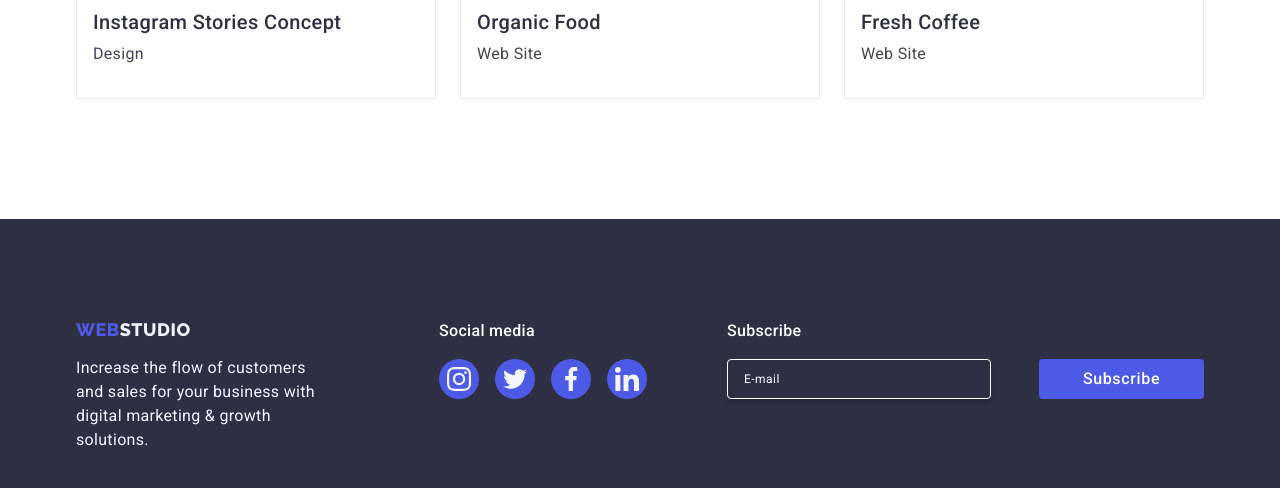
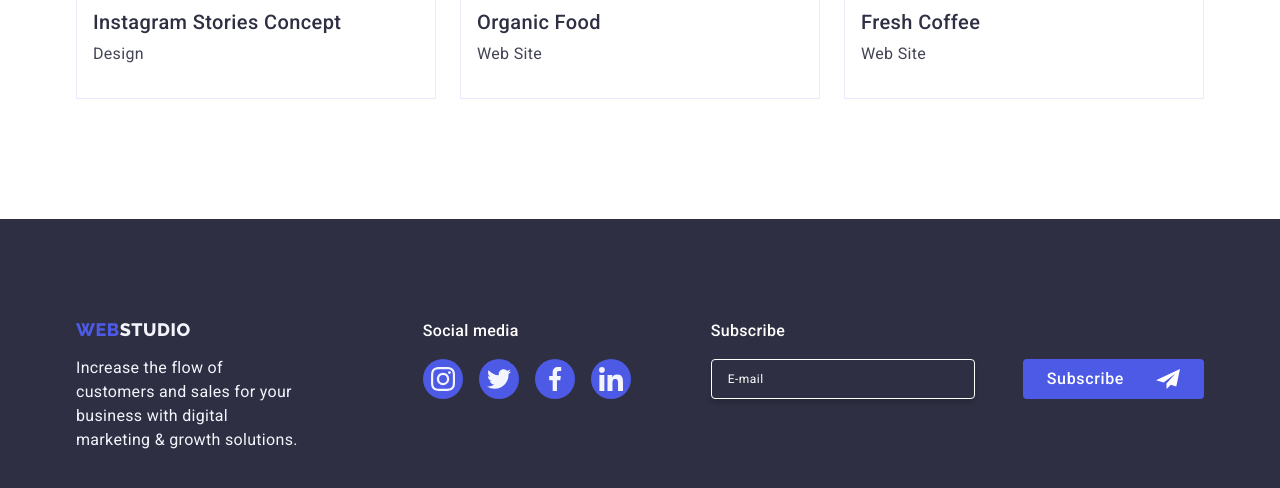
Before and after one commit to Daniel254/goit-markup-hw-05, a plain HTML site: page portfolio.html in a window 1280 px wide. Shown: the part 1551-2039 px from the top of the page. Drawn offline with nearby package versions, Linux system fonts and the light colour scheme.

Commit message:
Fix errors

```diff
--- a/portfolio.html
+++ b/portfolio.html
@@ -253,8 +253,15 @@
             <div class="page-footer-subscribe">
                 <p class="page-footer-subscribe__header text-body-md">Subscribe</p>
                 <form class="page-footer-form">
-                    <input class="input" type="email" placeholder="E-mail">
-                    <button class="subscribe-btn button-text" type="submit">Subscribe</button>
+                    <label class="page-footer-form">
+                        <input name="subscribe-email" class="input" type="email" placeholder="E-mail">
+
+                    </label>
+                    <button class="subscribe-btn button-text" type="submit">Subscribe
+                        <svg class="submit-icon" width="24" height="24">
+                            <use href="./images/icons.svg#icon-send"></use>
+                        </svg>
+                    </button>
                 </form>
             </div>
         </div>
```
Also changed, not shown: index.html (+1 -1 lines).
